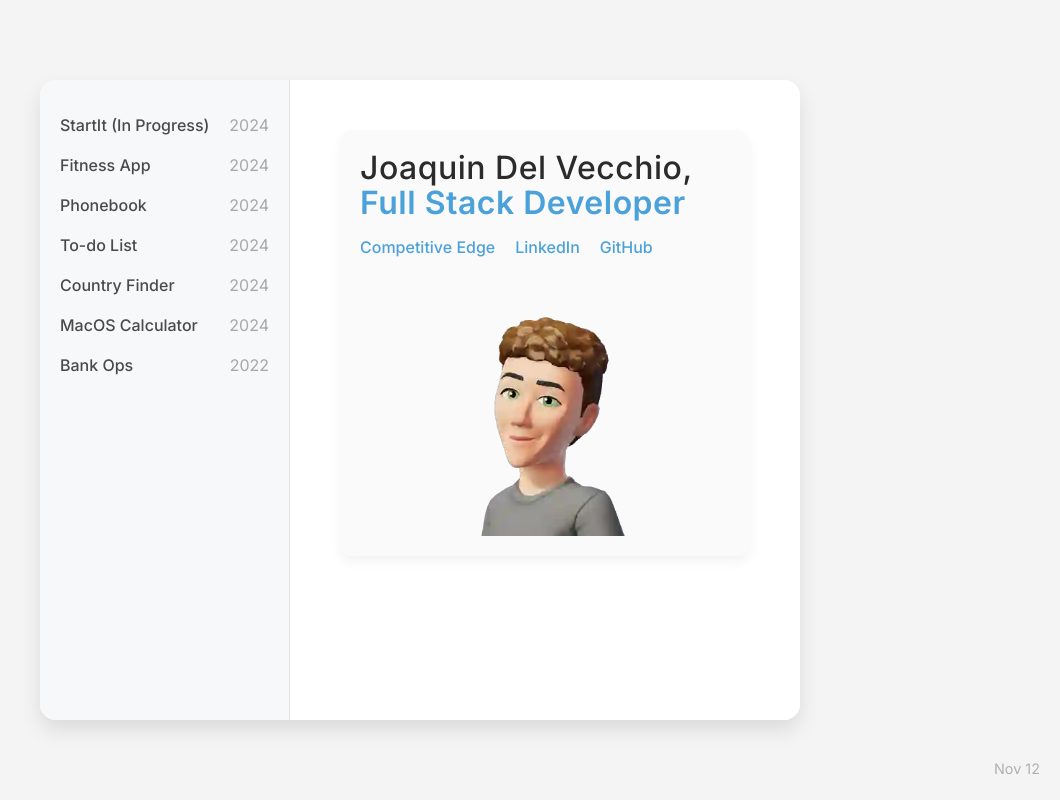
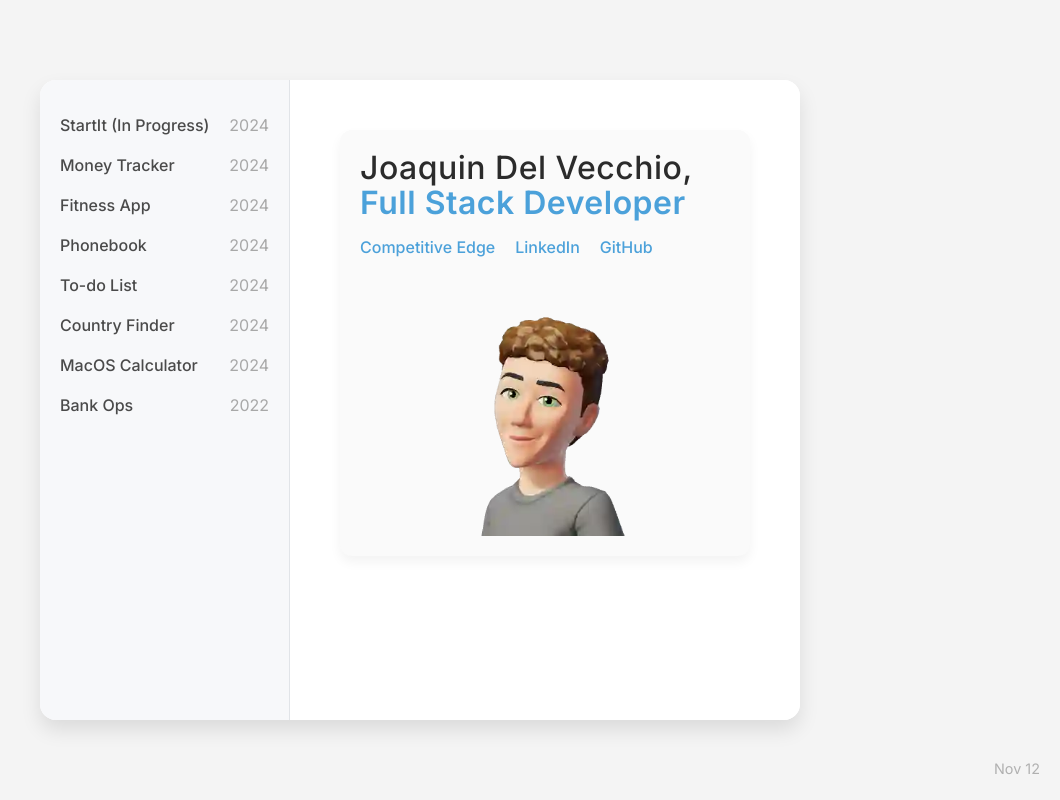
Before and after one commit to JoaDelVecchio/personalWebsite, a React (Vite) app: page / in a window 1280 px wide. Shown: the whole page, without its empty margins (220-1280 px from the left). Built offline with nearby package versions, Linux system fonts and the light colour scheme.

Commit message:
Add new site

```diff
--- a/src/App.jsx
+++ b/src/App.jsx
@@ -24,6 +24,22 @@ function App() {
         "TailwindCSS",
         "Node.js",
         "REST API",
+      ],
+    },
+    {
+      id: "money-tracker",
+      name: "Money Tracker",
+      year: "2024",
+      link: "https://expense-tracker-f8hsxyrpd-joadelvecchios-projects.vercel.app/",
+      image: "money-tracker.png", // Replace with the actual image file name
+      description:
+        "Expense Tracker is a React-based web application that allows users to track their income and expenses efficiently. With features like adding new transactions, viewing transaction history, and a real-time balance update, it provides an intuitive and clean interface for managing personal finances.",
+      technologies: [
+        "React",
+        "TypeScript",
+        "TailwindCSS",
+        "Vercel",
+        "Context API",
       ],
     },
     {
```
Also changed, not shown: public/money-tracker.png (added).
